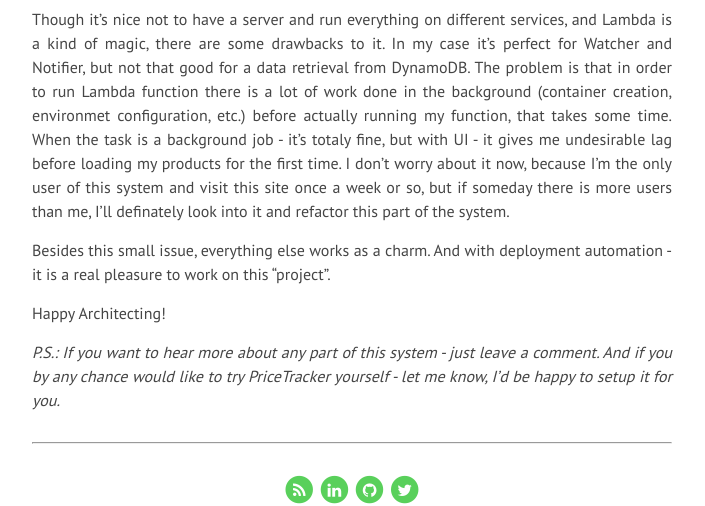
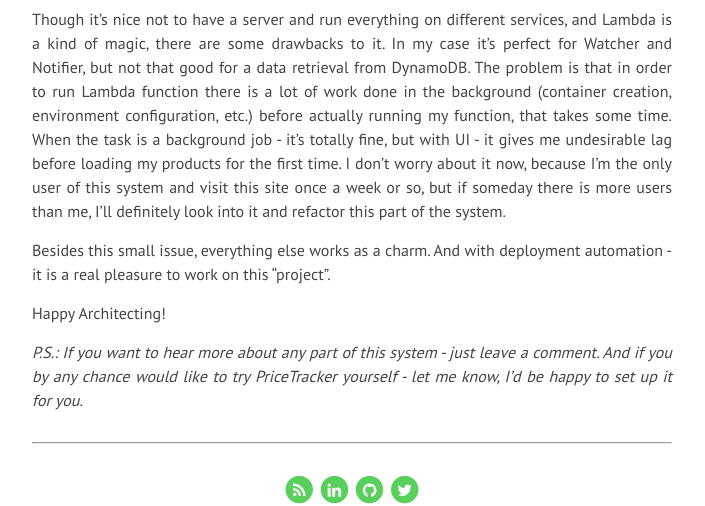
Before and after one commit to JelenaBarinova/BeBetterDeveloper, a Jekyll site: the page built from _posts/2016-01-22-serverless-system-architecture-using-aws.md, in a window 1280 px wide and 900 px high, scrolled down 2541 px. Shown: the part 325-831 px from the top of the window, without its empty margins (288-993 px from the left). Built offline with Jekyll 4.4.1, drawn with Linux system fonts in a browser that asks for light colours; nearby versions of some CDN libraries; comment, search, counter and statistics services are not loaded; some of the changed text lies outside the part shown.

Commit message:
After spell-checker run

```diff
--- a/_posts/2016-01-22-serverless-system-architecture-using-aws.md
+++ b/_posts/2016-01-22-serverless-system-architecture-using-aws.md
@@ -74,10 +74,10 @@ All AWS Lambda functions are written in JavaScript and tested using Mocha. Deplo
 
 ## Pros and Cons
 
-Though it's nice not to have a server and run everything on different services, and Lambda is a kind of magic, there are some drawbacks to it. In my case it's perfect for Watcher and Notifier, but not that good for a data retrieval from DynamoDB. The problem is that in order to run Lambda function there is a lot of work done in the background (container creation, environmet configuration, etc.) before actually running my function, that takes some time. When the task is a background job - it's totaly fine, but with UI - it gives me undesirable lag before loading my products for the first time. I don't worry about it now, because I'm the only user of this system and visit this site once a week or so, but if someday there is more users than me, I'll definately look into it and refactor this part of the system.
+Though it's nice not to have a server and run everything on different services, and Lambda is a kind of magic, there are some drawbacks to it. In my case it's perfect for Watcher and Notifier, but not that good for a data retrieval from DynamoDB. The problem is that in order to run Lambda function there is a lot of work done in the background (container creation, environment configuration, etc.) before actually running my function, that takes some time. When the task is a background job - it's totally fine, but with UI - it gives me undesirable lag before loading my products for the first time. I don't worry about it now, because I'm the only user of this system and visit this site once a week or so, but if someday there is more users than me, I'll definitely look into it and refactor this part of the system.
 
 Besides this small issue, everything else works as a charm. And with deployment automation - it is a real pleasure to work on this "project".
 
 Happy Architecting!
 
-_P.S.: If you want to hear more about any part of this system - just leave a comment. And if you by any chance would like to try PriceTracker yourself - let me know, I'd be happy to setup it for you._
+_P.S.: If you want to hear more about any part of this system - just leave a comment. And if you by any chance would like to try PriceTracker yourself - let me know, I'd be happy to set up it for you._
```
Also changed, not shown: other parts of _posts/2016-01-22-serverless-system-architecture-using-aws.md (+3 -3 lines), _posts/2014-02-24-sorting-heap-sort.md (+2 -2 lines), _posts/2015-07-16-getting-started-react-mocha.md (+2 -2 lines), _posts/2015-08-17-sharing-a-blog-post-hosted-on-github-pages.md (+1 -1 lines), _posts/2015-11-20-getting-started-react-flux.md (+5 -5 lines).
